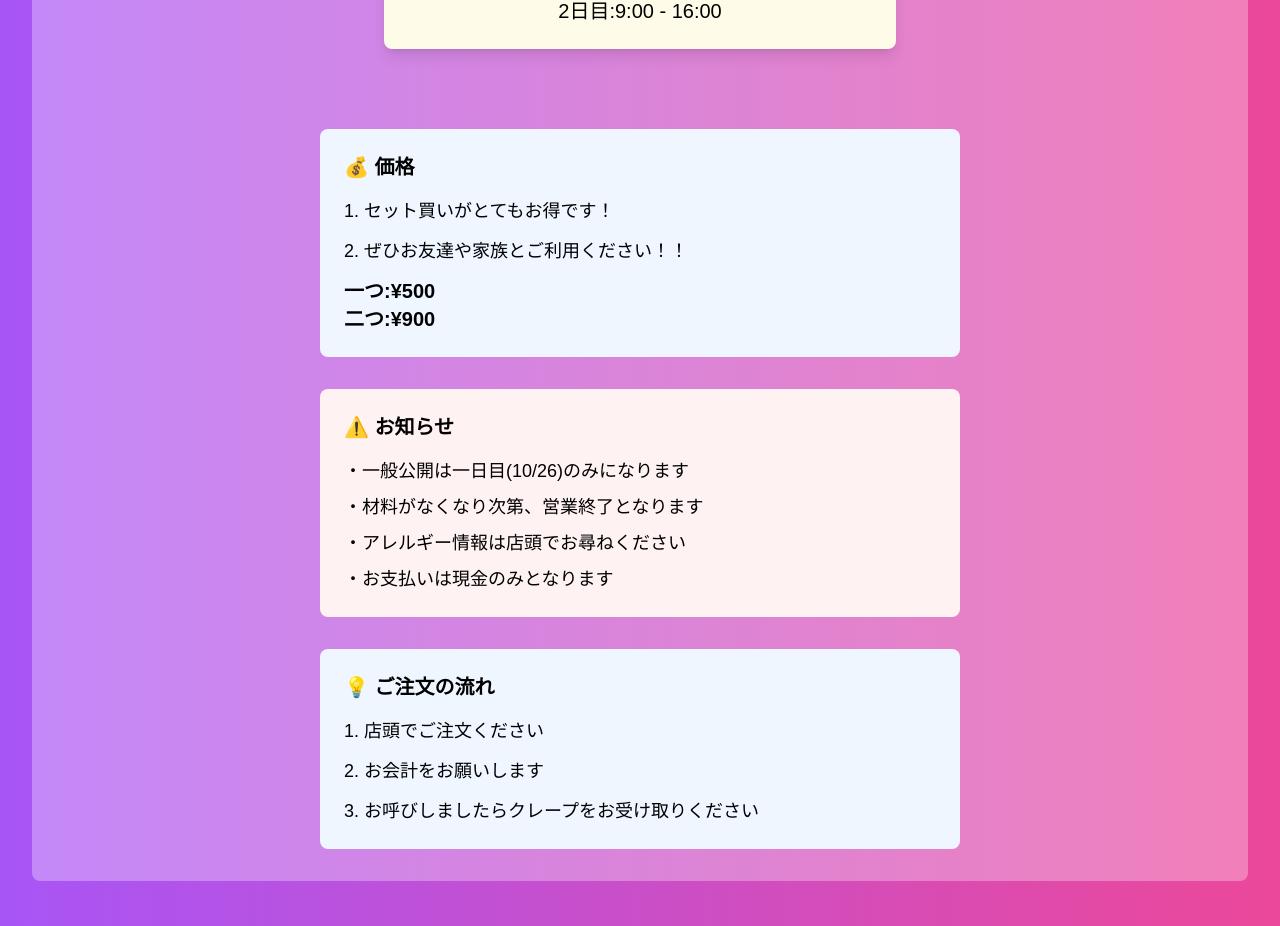
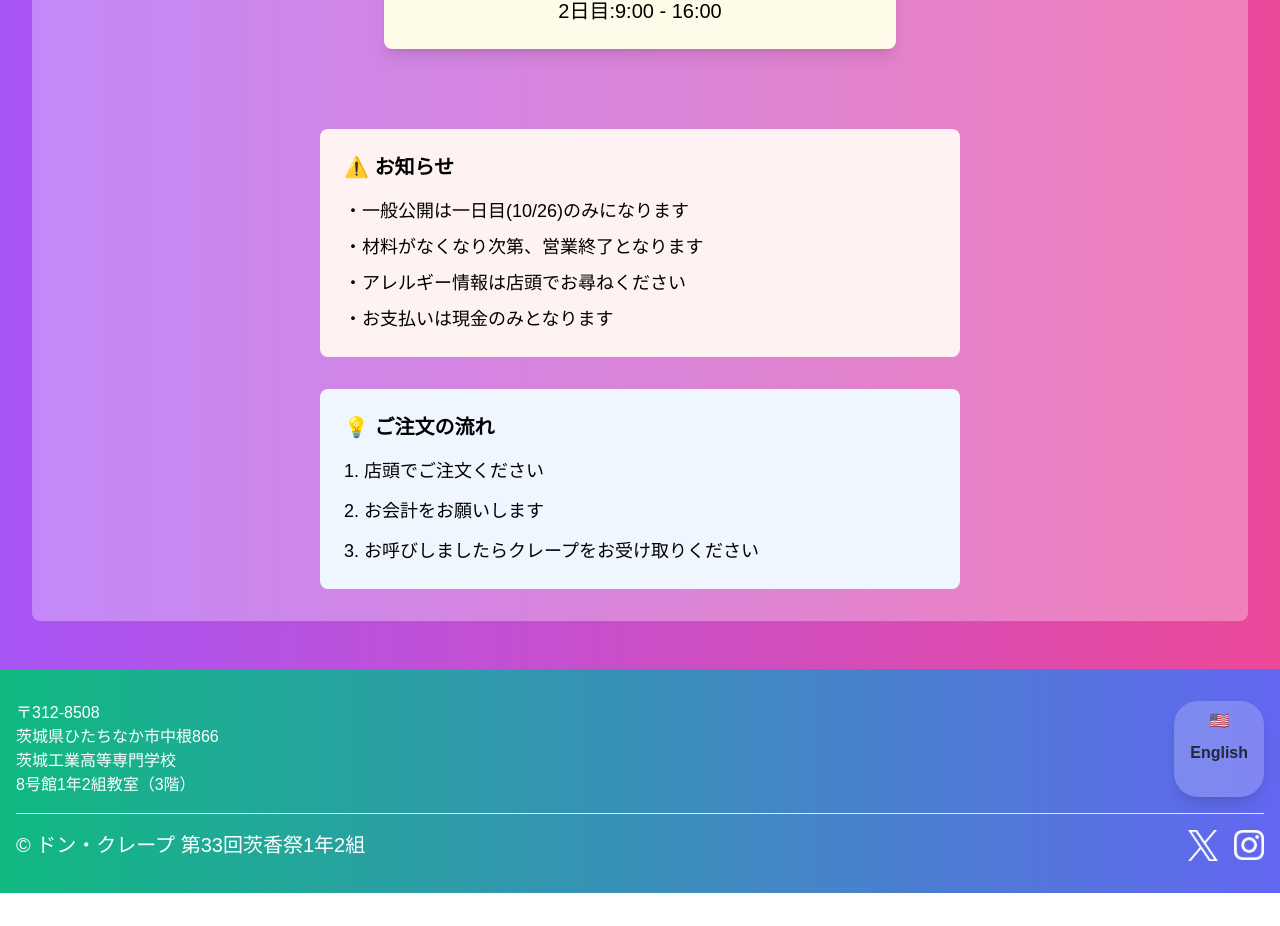
Before and after one commit to fukayatti0/don-crepe-shikosai33, a Next.js app: page / in a window 1280 px wide. Shown: the part 895-1821 px from the top of the page. After the commit the page ends 1788 px from the top, so only its background shows below. Built offline with nearby package versions, Linux system fonts and the light colour scheme; a web font is replaced by a local one.

Commit message:
セット割についての記述をなくしました

```diff
--- a/src/app/page.jsx
+++ b/src/app/page.jsx
@@ -59,17 +59,6 @@ export default function HomePage() {
       </div>
 
 <div className="container mx-auto px-4 py-8 max-w-2xl">
-        <div className="bg-blue-50 p-6 rounded-lg mb-8">
-          <h2 className="text-xl font-bold mb-4">{t.price.title}</h2>
-          <ol className="list-decimal list-inside space-y-3 text-lg">
-            {t.price.description.map((item, index) => (
-              <li key={index}>{item}</li>
-            ))}
-            <div className="text-xl font-bold mb-4">{t.price.pricelist}</div>
-          </ol>
-        </div>
-
-
         <div className="bg-red-50 p-6 rounded-lg mb-8">
           <h2 className="text-xl font-bold mb-4">{t.notices.title}</h2>
           <ul className="space-y-2 text-lg">
--- a/src/constants/content.jsx
+++ b/src/constants/content.jsx
@@ -16,18 +16,6 @@ export const content = {
           title: '⏰ 営業時間',
           day1: '1日目:10:00 - 17:00',
           day2: '2日目:9:00 - 16:00'
-        },
-        price: {
-          title: '💰 価格',
-          description: [
-            'セット買いがとてもお得です！',
-            'ぜひお友達や家族とご利用ください！！'
-          ],
-          pricelist: [
-            '一つ:¥500',
-          <br key="1" />,
-            '二つ:¥900',
-          ]
         },
         notices: {
           title: '⚠️ お知らせ',
@@ -71,22 +59,19 @@ export const content = {
             name: 'いちごチョコ🍓',
             description: '甘酸っぱいイチゴと濃厚クリームの絶妙なハーモニー',
             price1: '一つ：¥500',
-            price2: '二つ：¥900',
             image: '/images/strawberry-chocolate.jpg'
           },
           {
             name: 'クッキーアンドクリーム🍪',
             description: 'サクサクのクッキーと濃厚なクリームの絶妙なコンビネーション',
-            price1: '一つ：¥500',
-            price2: '二つ：¥900',
-            image: '/images/cookie-and-cream.jpg'
+            price: '¥500',
+            image:  '/images/cookie-and-cream.jpg'
           },
           {
             name: '抹茶あんこ🍵',
             description: '濃厚な抹茶と甘さ控えめのあんこの絶妙なバランス',
-            price1: '一つ：¥500',
-            price2: '二つ：¥900',
-            image: '/images/matcha-anko.jpg'
+            price: '¥500',
+            image:  '/images/matcha-anko.jpg'
           }
         ]
       },
@@ -158,18 +143,6 @@ export const content = {
           day1: 'Day 1: 10:00 - 17:00',
           day2: 'Day 2: 9:00 - 16:00'
         },
-        price: {
-          title: '💰 Price',
-          description: [
-            'Sets are a great deal!',
-            'Please enjoy with your friends and family!!'
-          ],
-          pricelist: [
-          'One: ¥500',
-          <br key="1" />,
-          'Two: ¥900',
-          ]
-        },
         notices: {
           title: '⚠️ Notices',
           items: [
@@ -212,20 +185,20 @@ export const content = {
           {
             name: 'Strawberry Chocolate 🍓',
             description: 'Perfect harmony of sweet-tart strawberries and rich cream',
-            price1: 'One:¥500',
-            price2: 'Two:¥900'
+            price: '¥500',
+            image: '/images/strawberry-chocolate.jpg'
           },
           {
             name: 'Cookies & Cream 🍪',
             description: 'Perfect combination of crunchy cookies and rich cream',
-            price1: 'One:¥500',
-            price2: 'Two:¥900'
+            price: '¥500',
+            image: '/images/cookie-and-cream.jpg'
           },
           {
             name: 'Matcha Red Bean 🍵',
             description: 'Perfect balance of rich matcha and mildly sweet red bean paste',
-            price1: 'One:¥500',
-            price2: 'Two:¥900'
+            price: '¥500',
+            image: '/images/matcha-anko.jpg'
           }
         ]
       },
```
